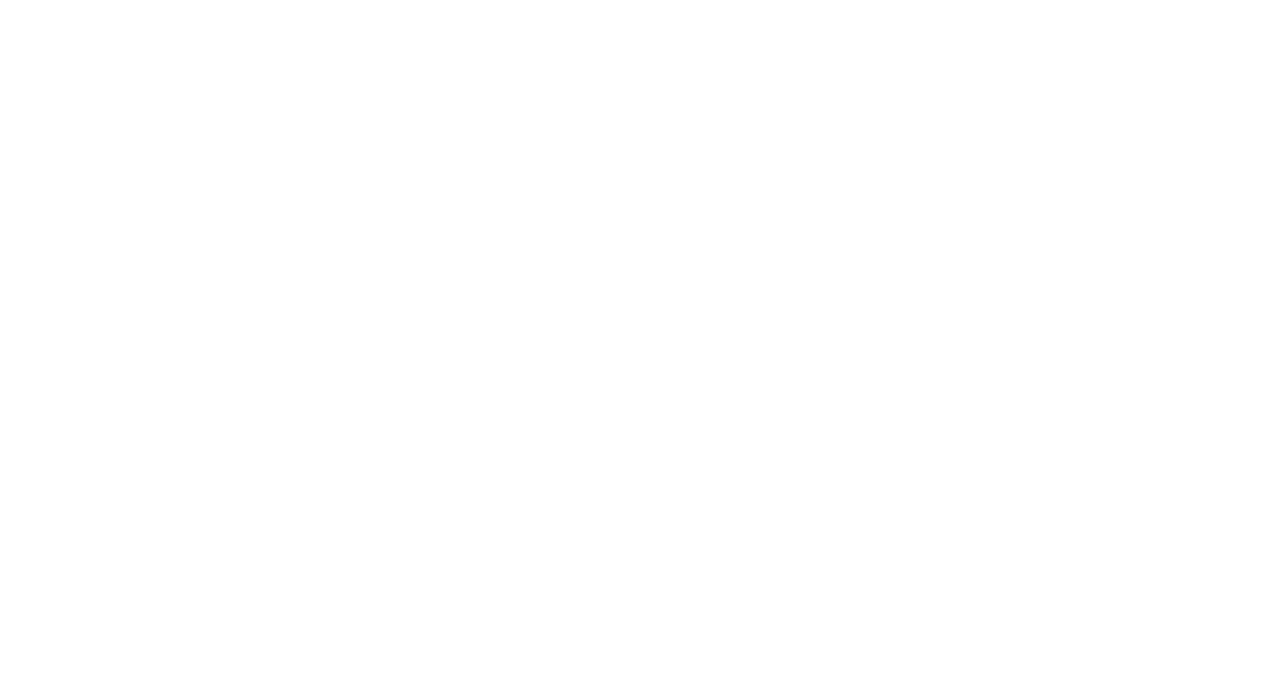
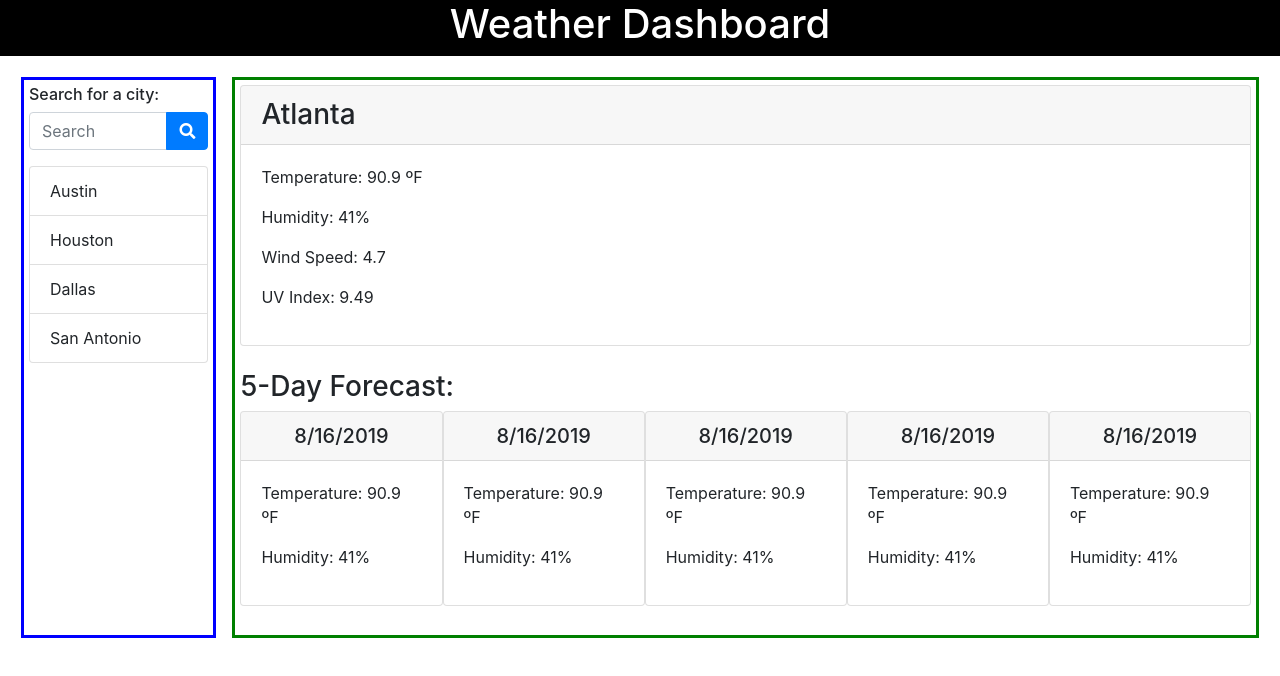
Before and after one commit to Sha-94/weather-dashboard, a plain HTML site: page index.html in a window 1280 px wide. Drawn offline with nearby package versions, Linux system fonts and the light colour scheme.

Commit message:
developed template for webpage and added styling

```diff
--- a/assets/css/stylesheet.css
+++ b/assets/css/stylesheet.css
@@ -0,0 +1,70 @@
+* {
+  box-sizing: border-box;
+  margin: 0;
+  padding: 0;
+}
+.text-centered{
+  text-align: center;
+}
+.flex{
+  display: flex;
+}
+
+.flex-column {
+  flex-direction: column;
+}
+
+.space-between{
+  justify-content: space-between;
+}
+
+body{
+  display: grid;
+  grid-template-areas:
+    'h h'
+    'm m'
+}
+
+.containr {
+  padding: 5px;
+  grid-area: m;
+  display: grid;
+  grid-gap: 1rem;
+  grid-template-areas:
+    '. . . . . . .'
+    '. s c c c c .'
+    '. s c c c c .'
+    '. . . . . . .'
+}
+
+.header{
+  grid-area: h;
+  text-align: center;
+  background-color: black;
+  color: white;
+}
+
+.sidebar {
+  padding: 5px;
+  grid-area: s;
+  border: 3px solid blue;
+
+}
+
+.content {
+  padding: 5px;
+  grid-area: c;
+  border: 3px solid green;
+}
+.overview-section{
+  padding: 5px;
+
+}
+.forecast-section{
+  padding: 5px;
+}
+.forecasts {
+  display: flex;
+  flex-flow: row nowrap;
+  justify-content: space-around;
+}
--- a/index.html
+++ b/index.html
@@ -6,12 +6,117 @@
   <meta name="viewport" content="width=device-width, initial-scale=1.0">
   <link rel="stylesheet" href="https://cdn.jsdelivr.net/npm/bootstrap@4.5.3/dist/css/bootstrap.min.css"
     integrity="sha384-TX8t27EcRE3e/ihU7zmQxVncDAy5uIKz4rEkgIXeMed4M0jlfIDPvg6uqKI2xXr2" crossorigin="anonymous">
-    <link rel="stylesheet" href="./assets/css/stylesheet.css">
-  <title>Document</title>
+  <link rel="stylesheet" href="./assets/css/stylesheet.css">
+  <link rel="stylesheet" href="https://cdnjs.cloudflare.com/ajax/libs/font-awesome/5.11.2/css/all.min.css">
+
+  <title>Weather Dashboard</title>
 </head>
 
 <body>
+  <header class="header">
+    <h1>Weather Dashboard</h1>
+  </header>
+  <main class="containr">
+    <sidebar class="sidebar flex flex-column">
+      <div class="search">
+        <h6>Search for a city: </h6>
+        <div class="input-group mb-3">
+          <input type="text" class="form-control" placeholder="Search">
+          <div class="input-group-append">
+            <button class="btn btn-primary"><i class="fas fa-search"></i></button>
+          </div>
+        </div>
+      </div>
+      <div class="search-history">
+        <ul class="list-group">
+          <li class="list-group-item">Austin</li>
+          <li class="list-group-item">Houston</li>
+          <li class="list-group-item">Dallas</li>
+          <li class="list-group-item">San Antonio</li>
+        </ul>
+      </div>
+    </sidebar>
+    <section class="content">
+      <div class="overview card">
+        <h3 class="card-header">Atlanta</h3>
+        <div class="card-body">
+          <div>
+            <p>Temperature: 90.9 ºF</p>
+          </div>
+          <div>
+            <p>Humidity: 41%</p>
+          </div>
+          <div>
+            <p>Wind Speed: 4.7</p>
+          </div>
+          <div>
+            <p>UV Index: 9.49</p>
+          </div>
+        </div>
+      </div>
+      <seciton class="forecast-section">
+        <h3>5-Day Forecast:</h3>
+        <div class="forecasts">
+          <div class="card">
+            <h5 class="card-header text-centered"> 8/16/2019</h5>
+            <div class="card-body">
+              <div>
+                <p>Temperature: 90.9 ºF</p>
+              </div>
+              <div>
+                <p>Humidity: 41%</p>
+              </div>
+            </div>
+          </div>
+          <div class="card">
+            <h5 class="card-header text-centered"> 8/16/2019</h5>
+            <div class="card-body">
+              <div>
+                <p>Temperature: 90.9 ºF</p>
+              </div>
+              <div>
+                <p>Humidity: 41%</p>
+              </div>
+            </div>
+          </div>
+          <div class="card">
+            <h5 class="card-header text-centered"> 8/16/2019</h5>
+            <div class="card-body">
+              <div>
+                <p>Temperature: 90.9 ºF</p>
+              </div>
+              <div>
+                <p>Humidity: 41%</p>
+              </div>
+            </div>
+          </div>
+          <div class="card">
+            <h5 class="card-header text-centered"> 8/16/2019</h5>
+            <div class="card-body">
+              <div>
+                <p>Temperature: 90.9 ºF</p>
+              </div>
+              <div>
+                <p>Humidity: 41%</p>
+              </div>
+            </div>
+          </div>
+          <div class="card">
+            <h5 class="card-header text-centered"> 8/16/2019</h5>
+            <div class="card-body">
+              <div>
+                <p>Temperature: 90.9 ºF</p>
+              </div>
+              <div>
+                <p>Humidity: 41%</p>
+              </div>
+            </div>
+          </div>
+        </div>
 
+      </seciton>
+    </section>
+  </main>
   <script src="./assets/js/dashboard.js"></script>
   <script src="https://code.jquery.com/jquery-3.5.1.slim.min.js"
     integrity="sha384-DfXdz2htPH0lsSSs5nCTpuj/zy4C+OGpamoFVy38MVBnE+IbbVYUew+OrCXaRkfj"
```
